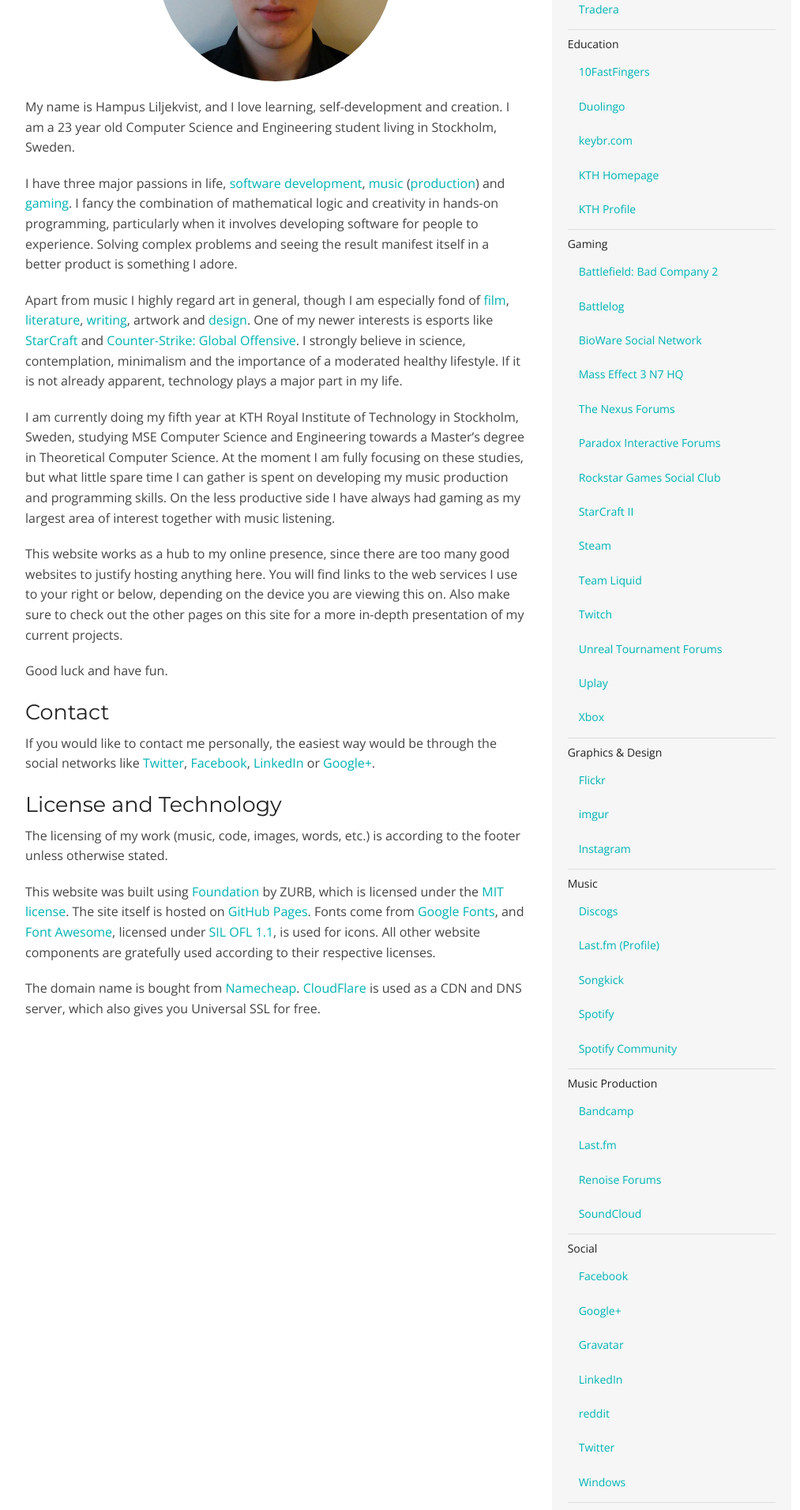
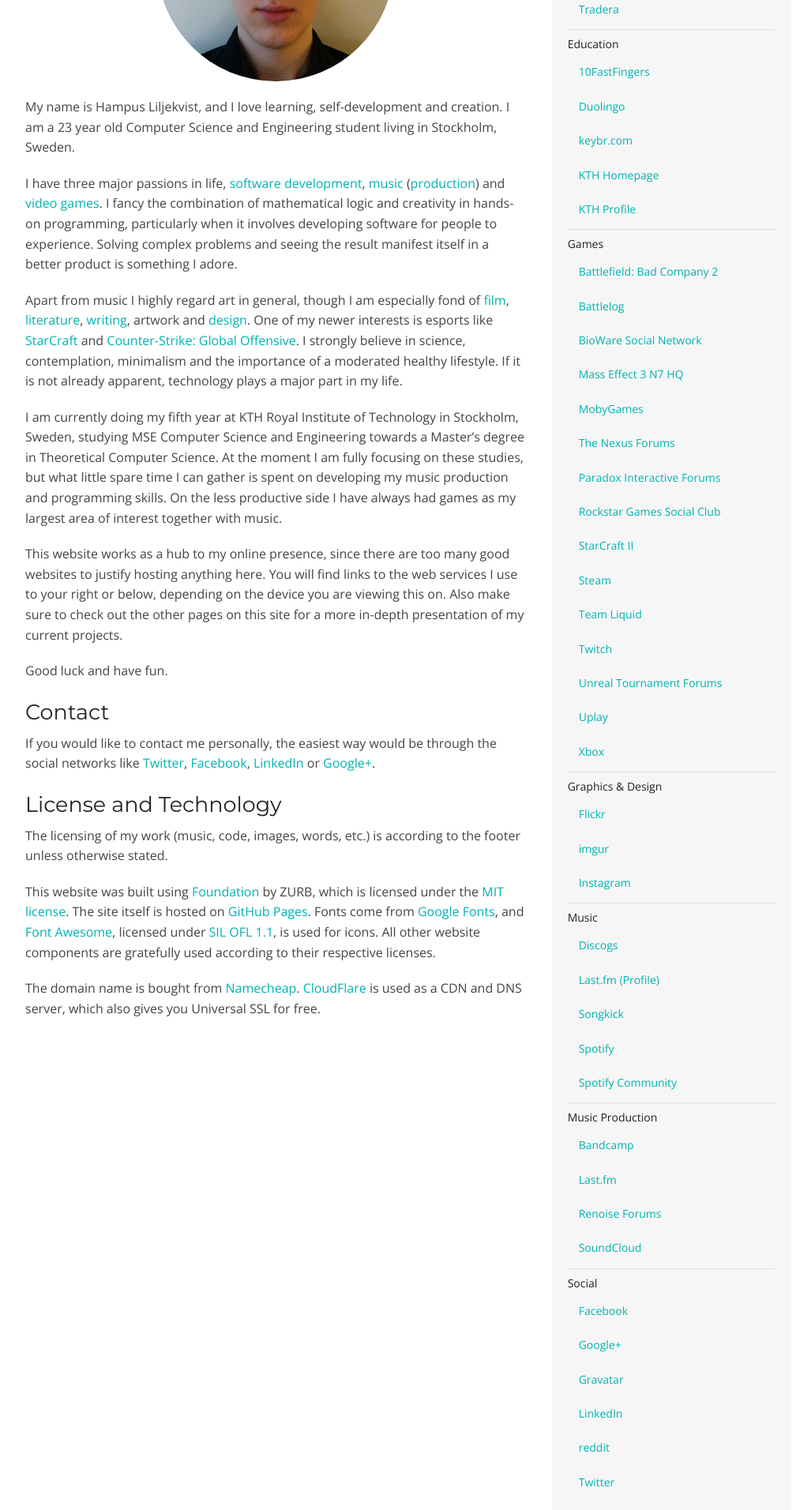
Before and after one commit to hlilje/hlilje.github.io, a Jekyll site: the page built from about/index.html, in a window 1280 px wide. Shown: the part 310-2222 px from the top of the page at 79% size, without its empty margins (123-1136 px from the left). Built offline with Jekyll 4.4.1, drawn with Linux system fonts in a browser that asks for light colours; nearby versions of some CDN libraries.

Commit message:
Add link and remove gamer

```diff
--- a/_data/links.yml
+++ b/_data/links.yml
@@ -9,11 +9,12 @@
     "keybr.com": http://keybr.com/user/show/138898
     "KTH Homepage": http://www.csc.kth.se/~hlilje/
     "KTH Profile": https://www.kth.se/profile/162570/
-"Gaming":
+"Games":
     "Battlefield: Bad Company 2": http://www.battlefieldbadcompany2.com/stats?persona=240682689&#038;platform=pc
     "Battlelog": http://battlelog.battlefield.com/bf4/user/khlilje/
     "BioWare Social Network": http://social.bioware.com/3138382/
     "Mass Effect 3 N7 HQ": http://social.bioware.com/n7hq/?name=Superkargen&#038;platform=pc
+    "MobyGames": http://www.mobygames.com/user/sheet/userSheetId,273472/
     "The Nexus Forums": http://forums.nexusmods.com/index.php?/user/3602483-superkargoeren/
     "Paradox Interactive Forums": https://forum.paradoxplaza.com/forum/index.php?members/superkargoeren.334673/
     "Rockstar Games Social Club": http://socialclub.rockstargames.com/member/hlilje
--- a/index.html
+++ b/index.html
@@ -16,7 +16,7 @@
         <li><a href="{{ site.data.links['Education']['KTH Homepage'] | xml_escape }}">Student</a></li>
         <li><a href="{{ site.data.links['Software Development']['GitHub'] | xml_escape }}">Developer</a></li>
         <li><a href="{{ site.data.links['Music & Music Production']['Bandcamp'] | xml_escape }}">Musician</a></li>
-        <li><a href="{{ site.data.links['Gaming']['Steam'] | xml_escape }}">Gamer</a></li>
+        <li><a href="{{ site.data.links['Games']['Steam'] | xml_escape }}">Game Enthusiast</a></li>
       </ul>
     </div>
   </div>
--- a/scss/app.scss
+++ b/scss/app.scss
@@ -80,6 +80,9 @@
 
   li + li:before {
     @media #{$medium-up} {
+      content: "";
+    }
+    @media #{$large-up} {
       content: " • ";
     }
 
```
Also changed, not shown: _posts/2015-08-25-about.md (+3 -3 lines), stylesheets/app.css.
